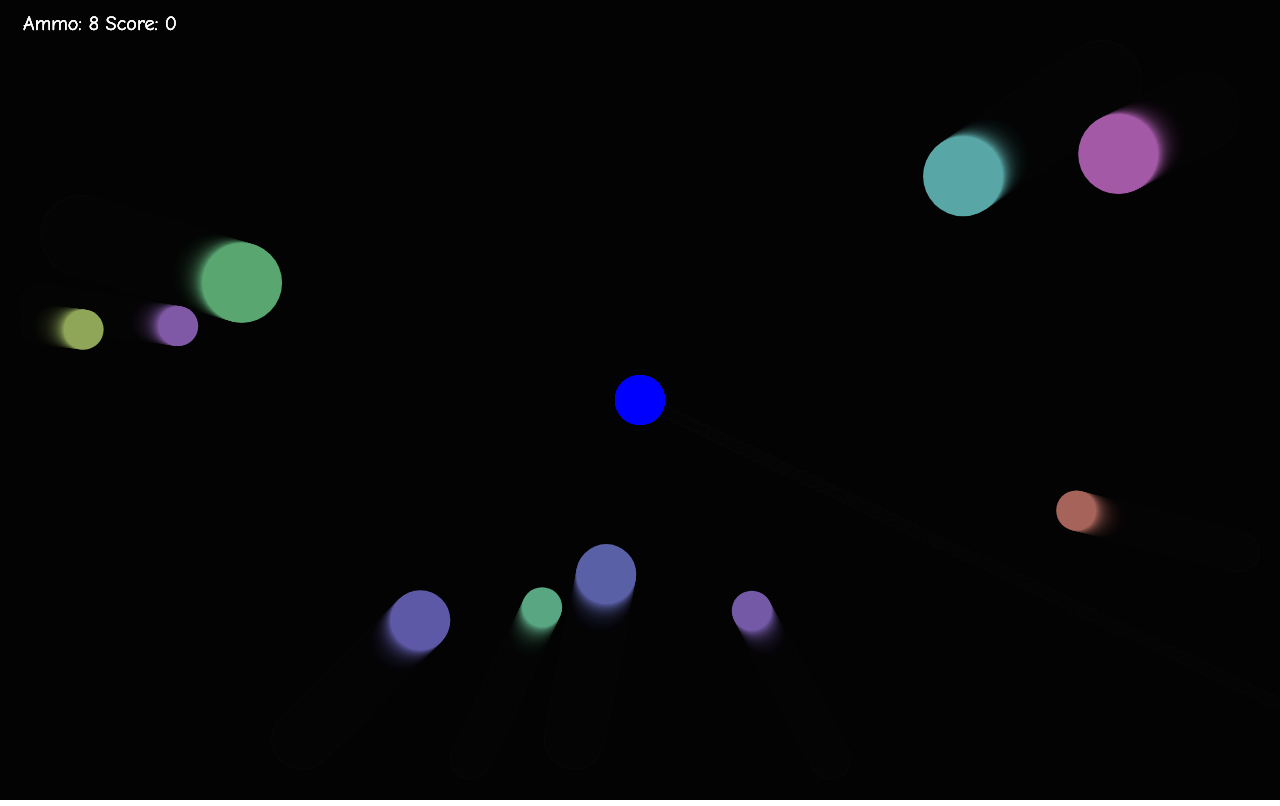
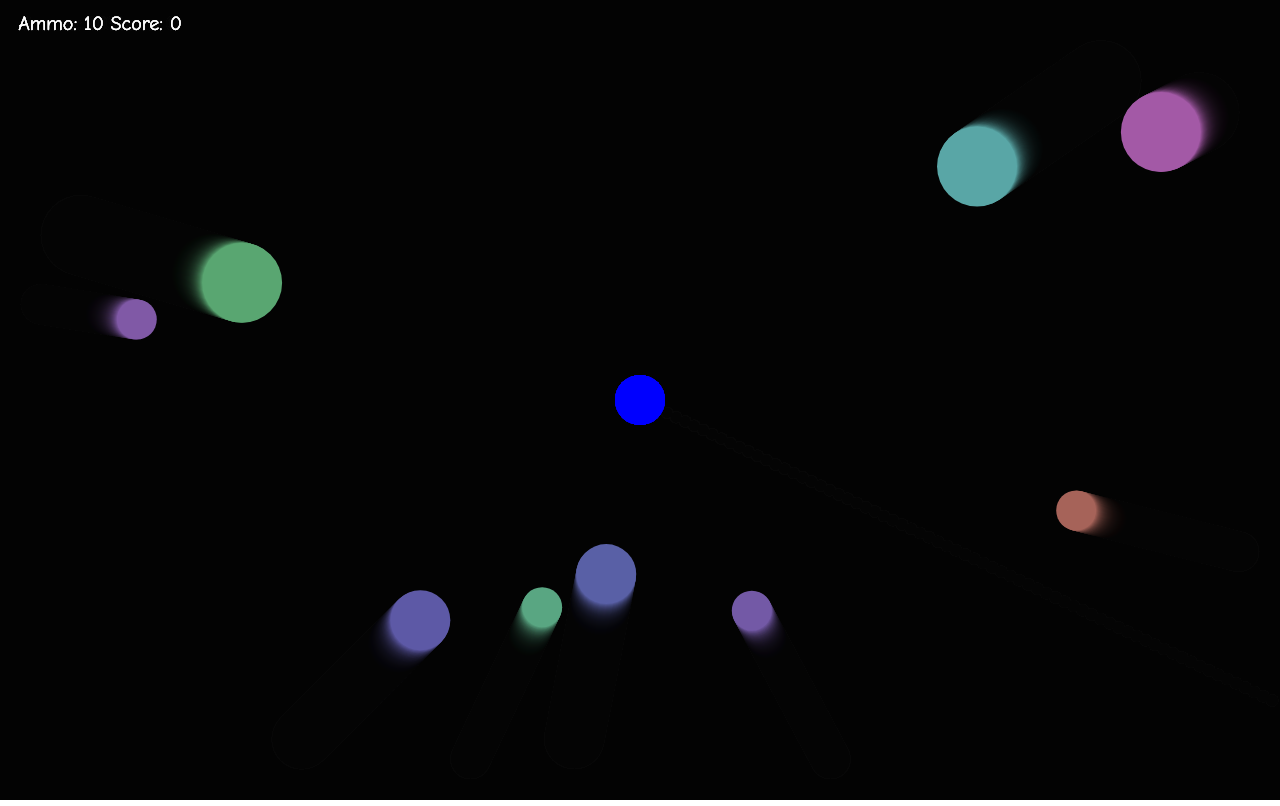
Before and after one commit to shahriarKabir44/shooter, a plain HTML site: page index.html in a window 1280 px wide. Both pictures are taken after a click on the button "start". Drawn offline with nearby package versions, Linux system fonts and the light colour scheme.

Commit message:
Add files via upload

```diff
--- a/app.js
+++ b/app.js
@@ -64,7 +64,7 @@ class Bullet {
     }
 
 }
-var ammo = 8
+var ammo = 10
 var friction = 0.99
 class ExplosionParticle {
     constructor(x, y, color) {
@@ -165,7 +165,7 @@ var colors = ['white']
 
 function reload() {
     ammo++;
-    ammo = Math.min(ammo, 8)
+    ammo = Math.min(ammo, 10)
 }
 
 setInterval(reload, 300)
@@ -176,7 +176,7 @@ function generateEnemies() {
     enemyCounter++
     setTimeout(() => {
         generateEnemies()
-    }, 800)
+    }, 900)
 }
 generateEnemies()
 var stillAlive = 1
@@ -240,7 +240,7 @@ window.onclick = (e) => {
         var angle = Math.atan2((e.clientY - cent.y), (e.clientX - cent.x))
         var xx = Math.cos(angle)
         var yx = Math.sin(angle)
-        var blt1 = new Bullet(wid / 2, hgt / 2, colors[Math.floor(Math.random() * colors.length)], { x: xx, y: yx }, counter)
+        var blt1 = new Bullet(player.x, player.y, colors[Math.floor(Math.random() * colors.length)], { x: xx, y: yx }, counter)
         bullets[counter] = blt1
         counter++
     }
--- a/index.html
+++ b/index.html
@@ -2,7 +2,7 @@
 <html lang="en">
 
 <head>
-    <title>Bootstrap Example</title>
+    <title>Shooter</title>
     <meta charset="utf-8">
     <meta name="viewport" content="width=device-width, initial-scale=1">
     <link rel="stylesheet" href="https://maxcdn.bootstrapcdn.com/bootstrap/4.5.2/css/bootstrap.min.css">
```
